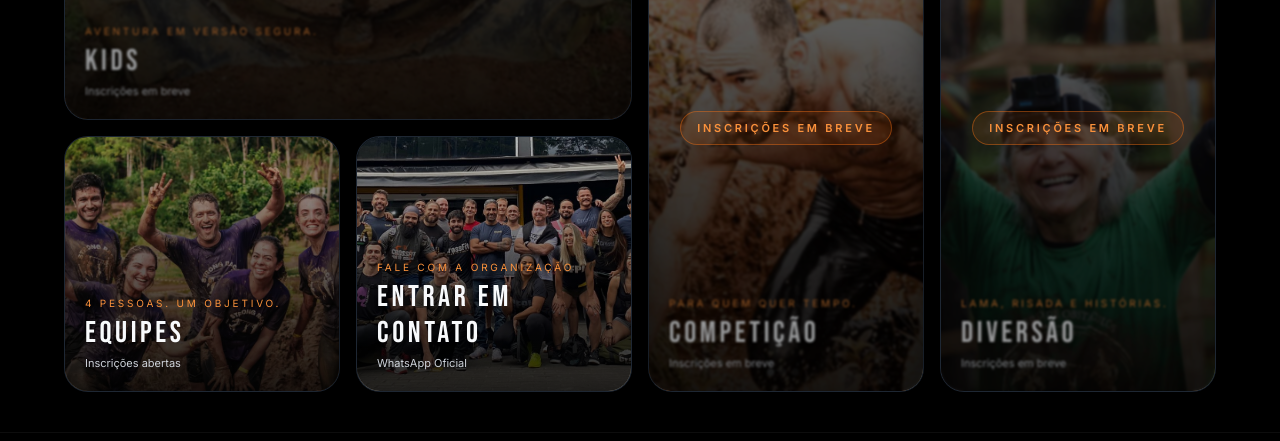
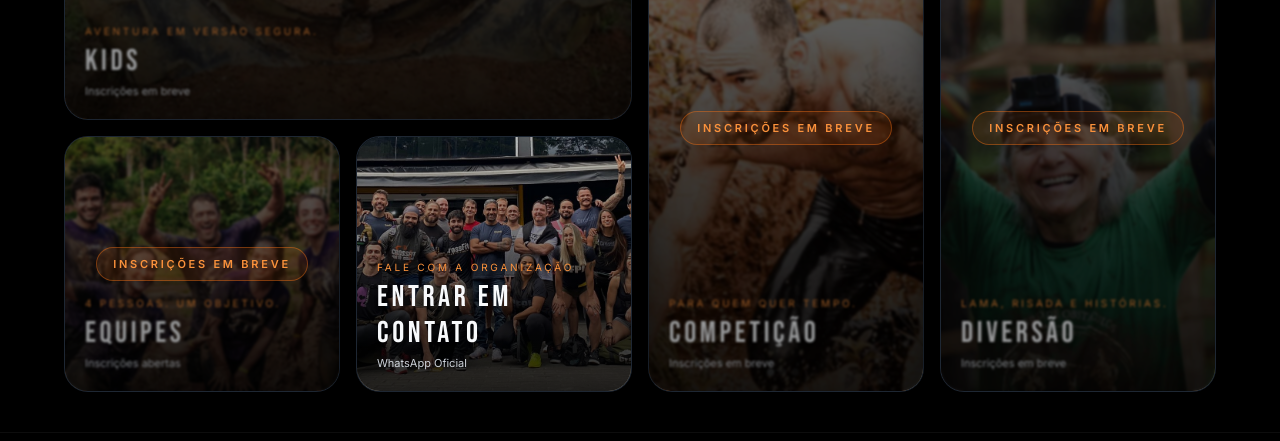
Before and after one commit to Niltinho77/titans-race-landing, a Next.js app: page / in a window 1280 px wide. Shown: the part 1280-1721 px from the top of the page. Built offline with nearby package versions, Linux system fonts and the light colour scheme.

Commit message:
teste apagando bc

```diff
--- a/src/components/ExperienceGridSection.tsx
+++ b/src/components/ExperienceGridSection.tsx
@@ -68,8 +68,8 @@ const tiles: Tile[] = [
     subtitle: "4 pessoas. Um objetivo.",
     location: "Inscrições abertas",
     image: "/images/equipes.png",
-    disabled: false,
-    href: "/checkout?modality=equipes",
+    disabled: true,
+    //href: "/checkout?modality=equipes",
 
   },
   {
```
